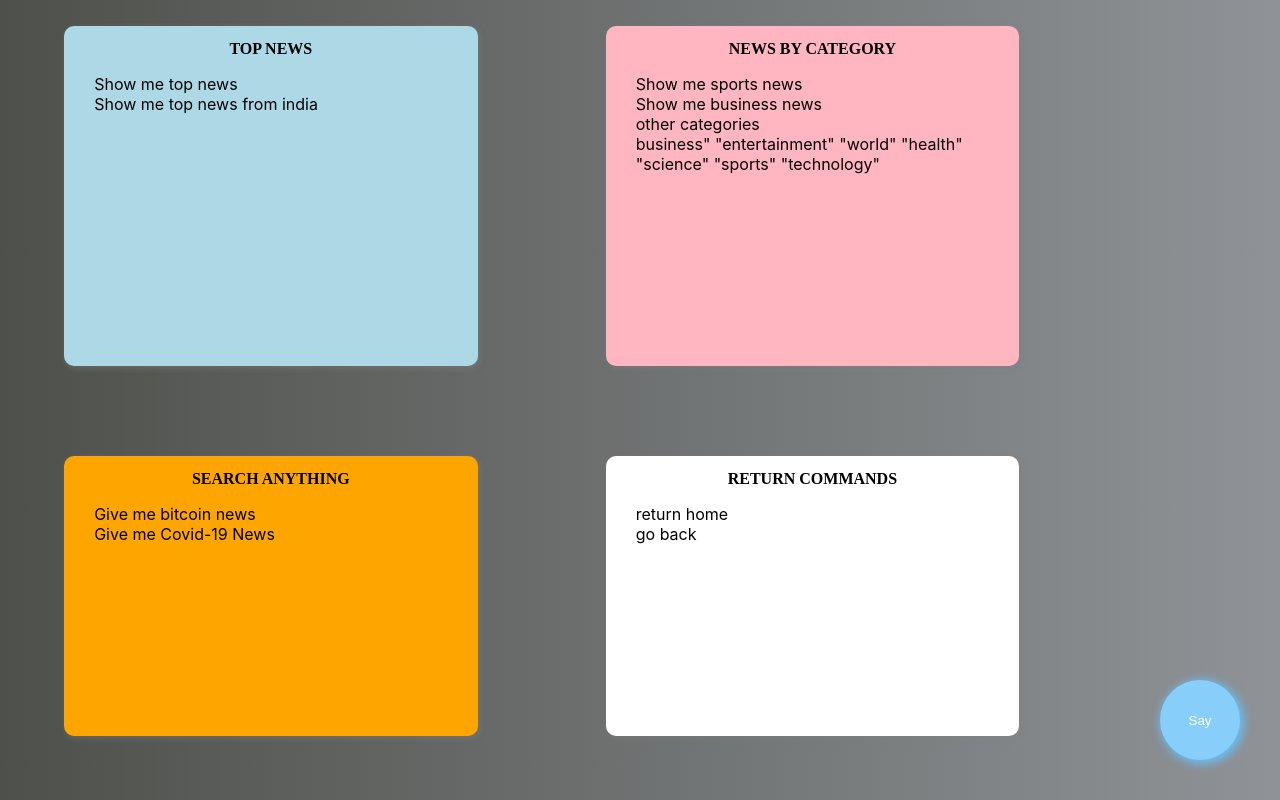
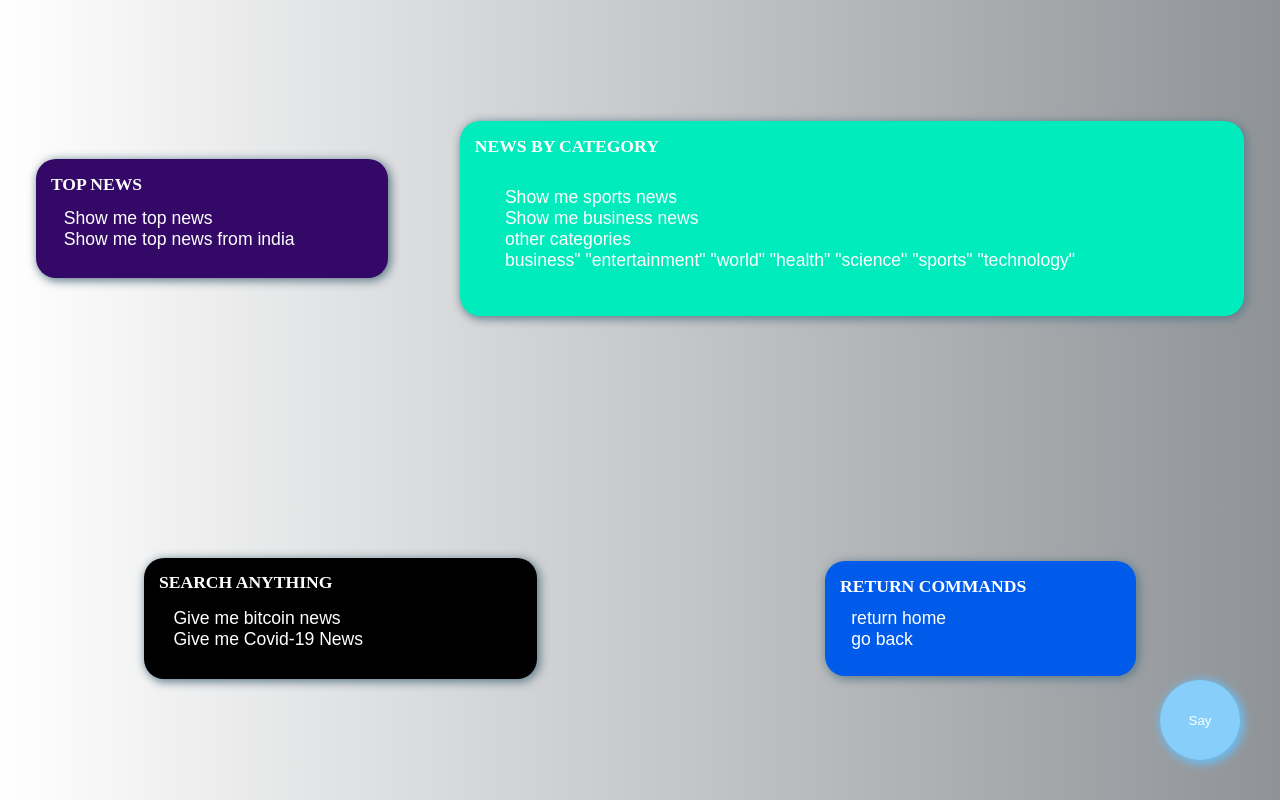
Before and after one commit to kushagra1212/voice-news, a React (Create React App) app: page / in a window 1280 px wide. Built offline with nearby package versions, Linux system fonts and the light colour scheme; no server answers.

Commit message:
changes made

```diff
--- a/src/App.js
+++ b/src/App.js
@@ -3,17 +3,17 @@ import Styles from "./App.module.css";
 import { useEffect, useState } from "react";
 import Newscards from "./components/Newscards";
 import Axios from "./axios.js";
-import Home from './components/Home'
+import Home from "./components/Home";
 const SpeechRecognistion =
   window.SpeechRecognition || window.webkitSpeechRecognition;
 
 const recognition = new SpeechRecognistion();
 
-recognition.lang = 'en-IN';
-let reco=true;
+recognition.lang = "en-IN";
+let reco = true;
 recognition.onstart = () => {
   console.log("listening your voice");
-  reco=false;
+  reco = false;
 };
 
 const APIKEY = process.env.REACT_APP_NEWSS_API_KEY;
@@ -24,7 +24,7 @@ const App = () => {
   const [country, setcountry] = useState("");
   const [topheadlines, settopheadlines] = useState("");
   const [category, setcategory] = useState("");
-  const [noneof, setnoneof] = useState({notunderstand:false,home:true});
+  const [noneof, setnoneof] = useState({ notunderstand: false, home: true });
 
   const [systemaudio] = useState([
     "can you speak that again ?",
@@ -33,232 +33,192 @@ const App = () => {
   ]);
   const [transcript, settranscript] = useState("");
   const [lang, setlang] = useState("");
-  const [listening,setlistening]=useState(false)
+  const [listening, setlistening] = useState(false);
 
-  const [count,setcount]=useState(-1);
-  const [none,setnone]=useState(false)
+  const [count, setcount] = useState(-1);
+  const [none, setnone] = useState(false);
 
-
-  useEffect(()=>{
+  useEffect(() => {
     let msg = new SpeechSynthesisUtterance("Here it is ");
-    if (newstopic.length>1) {
+    if (newstopic.length > 1) {
       Axios.get(`/search?q=${newstopic}&token=${APIKEY}`)
         .then((res) => {
           setarticles(res.data.articles);
           window.speechSynthesis.speak(msg);
-          msg=new SpeechSynthesisUtterance("would you like me to read that ?");
+          msg = new SpeechSynthesisUtterance(
+            "would you like me to read that ?"
+          );
           window.speechSynthesis.speak(msg);
-          msg.onstart=()=>{
-
-            setTimeout(()=>{
+          msg.onstart = () => {
+            setTimeout(() => {
               recognition.start();
-            },1000)
-
-
-           }
-
-
+            }, 1000);
+          };
 
           setlistening(true);
 
-
-
-
-    setnewstopic('')
-
+          setnewstopic("");
         })
         .catch((err) => console.log(err));
     }
-  },[newstopic])
+  }, [newstopic]);
 
-  useEffect(()=>{
-
-    if (topheadlines.length>1) {
+  useEffect(() => {
+    if (topheadlines.length > 1) {
       let msg = new SpeechSynthesisUtterance("Here it is ");
       Axios.get(
         `/${topheadlines}?${
-          category.length>1 ? `&topic=${category}` : "&topic=breaking-news"
-}&lang=${lang}${country.length>1?`&country=${country}`:"&country=us"}&token=${APIKEY}`
+          category.length > 1 ? `&topic=${category}` : "&topic=breaking-news"
+        }&lang=${lang}${
+          country.length > 1 ? `&country=${country}` : "&country=us"
+        }&token=${APIKEY}`
       )
         .then((res) => {
           setarticles(res.data.articles);
           window.speechSynthesis.speak(msg);
 
-         msg=new SpeechSynthesisUtterance("would you like me to read that ?");
+          msg = new SpeechSynthesisUtterance(
+            "would you like me to read that ?"
+          );
           window.speechSynthesis.speak(msg);
-         msg.onstart=()=>{
-
-      setTimeout(()=>{
+          msg.onstart = () => {
+            setTimeout(() => {
               recognition.start();
-      },1000)
-
-
-     }
-
-
+            }, 1000);
+          };
 
           setlistening(true);
 
-
-  settopheadlines("")
+          settopheadlines("");
         })
         .catch((err) => console.log(err));
     }
-  },[topheadlines,category,lang,country])
+  }, [topheadlines, category, lang, country]);
 
   useEffect(() => {
-
     if (noneof.notunderstand) {
       console.log("did not understand");
       let msg = new SpeechSynthesisUtterance(
         systemaudio[Math.floor(Math.random() * 3)]
       );
       window.speechSynthesis.speak(msg);
-
-
     }
-  }, [ noneof
-  ]);
-useEffect(()=>{
- if(none)
- {
-  for(let i=0;i<articles.length ;i++)
-  {
-
-   if(none)
-   {
-    let ms=new SpeechSynthesisUtterance(articles[i].title);
-    ms.onstart=()=>
-    {console.log("started")
+  }, [noneof,systemaudio]);
+  useEffect(() => {
+    if (none) {
+      for (let i = 0; i < articles.length; i++) {
+        if (none) {
+          let ms = new SpeechSynthesisUtterance(articles[i].title);
+          ms.onstart = () => {
+            console.log("started");
             setcount(i);
-
-  }
+          };
           window.speechSynthesis.speak(ms);
-
-
-   }
-
         }
       }
-},[none])
+    }
+  }, [none,articles]);
   const shownews = (e) => {
     const current = e.resultIndex;
     settranscript(e.results[current][0].transcript);
 
-    let temp=e.results[current][0].transcript;
+    let temp = e.results[current][0].transcript;
     let ar = e.results[current][0].transcript.split(" ");
     console.log(ar);
     if (temp.indexOf("top") !== -1) {
-       console.log("from top")
+      console.log("from top");
       const country = ar[ar.length - 1]; //show me top news from india
-      if(country === "India") setcountry("in");
-      if(country === "Tamil")  setcountry("ta");
-
+      if (country === "India") setcountry("in");
+      if (country === "Tamil") setcountry("ta");
 
       setcategory("");
 
-      setnoneof({notunderstand:false,home:false});
+      setnoneof({ notunderstand: false, home: false });
       setnewstopic("");
       settopheadlines("top-headlines");
-    }
-    else if(temp.indexOf("India")!==-1){
-      console.log("from india")
+    } else if (temp.indexOf("India") !== -1) {
+      console.log("from india");
 
       //show me  news from india
 
-    const c=["business","entertainment","world","health","science","sports","technology"]
+      const c = [
+        "business",
+        "entertainment",
+        "world",
+        "health",
+        "science",
+        "sports",
+        "technology",
+      ];
 
-   for(let ci in c)
-   {
-     if(temp.search(ci))
-     {
-       setcategory(ci)
+      for (let ci in c) {
+        if (temp.search(ci)) {
+          setcategory(ci);
           break;
         }
-
       }
 
       //show me sports news from india
-     if(temp.search('Hindi'))   setlang('hi')
-     if(temp.search('Tamil'))   setlang('ta')  //show me sports news from india in Hindi
+      if (temp.search("Hindi")) setlang("hi");
+      if (temp.search("Tamil")) setlang("ta"); //show me sports news from india in Hindi
       setcountry("in");
 
-
-      setnoneof({notunderstand:false,home:false});
+      setnoneof({ notunderstand: false, home: false });
 
       setnewstopic("");
       settopheadlines("top-headlines");
+    } else if (
+      temp.indexOf("news") !== -1 &&
+      temp.indexOf("India") === -1 &&
+      temp.indexOf("Hindi") === -1
+    ) {
+      let cate = "";
 
-    }
-   else if (temp.indexOf("news") !== -1 && temp.indexOf("India")===-1 && temp.indexOf("Hindi")===-1) {
-      let cate="";
-
-console.log("from news")
+      console.log("from news");
       if (
-        temp.indexOf("business")!==-1||
-        temp.indexOf("entertainment")!==-1||
-        temp.indexOf("world")!==-1||
-        temp.indexOf("health")!==-1||
-         temp.indexOf("science")!==-1||
-        temp.indexOf("sports")!==-1||
-        temp.indexOf("technology")!==-1
+        temp.indexOf("business") !== -1 ||
+        temp.indexOf("entertainment") !== -1 ||
+        temp.indexOf("world") !== -1 ||
+        temp.indexOf("health") !== -1 ||
+        temp.indexOf("science") !== -1 ||
+        temp.indexOf("sports") !== -1 ||
+        temp.indexOf("technology") !== -1
       ) {
-
-        cate=ar[ar.length - 2];
+        cate = ar[ar.length - 2];
         console.log(cate);
 
-        setcategory(cate);       //show me sports news
-
+        setcategory(cate); //show me sports news
 
         setcountry("");
-        setnoneof({notunderstand:false,home:false});
+        setnoneof({ notunderstand: false, home: false });
 
         setnewstopic("");
         settopheadlines("top-headlines");
-      } else  {
-        cate=ar[ar.length - 2];
+      } else {
+        cate = ar[ar.length - 2];
         console.log(cate);
 
         // give me bitcoin news
         setcategory("");
 
         setcountry("");
-        setnoneof({notunderstand:false,home:false});
+        setnoneof({ notunderstand: false, home: false });
         settopheadlines("");
         setnewstopic(cate);
       }
-    }
-    else if(temp.indexOf("return home")!==-1||transcript.indexOf("go back")!==-1)
-    {
-
-
+    } else if (
+      temp.indexOf("return home") !== -1 ||
+      transcript.indexOf("go back") !== -1
+    ) {
       setcategory("");
 
       settopheadlines("");
       setnewstopic("");
-      setnoneof({notunderstand:false,home:true});
-    }
-
-   /*}    if(id===2)
-       {
-        ms=new SpeechSynthesisUtterance("should I continue");
-        window.speechSynthesis.speak(ms);
-        recognition.start();
-        listening(true);
-        recognition.onresult=(e)=>{
-          let arr = e.results[e.resultIndex][0].transcript.split(" ");
-          if(!arr[arr.length-1]==="yes")
-          {
-            return;
-
-          }
-        }
-       } */
+      setnoneof({ notunderstand: false, home: true });
+    } else {
 
 
-
-    else {
-      setnoneof({notunderstand:true,home:false});
+      setnoneof({ notunderstand: true, home: false });
       setnewstopic("");
       setcategory("");
 
@@ -267,66 +227,77 @@ console.log("from news")
   };
 
   useEffect(() => {
-
     recognition.onresult = (e) => {
       const current = e.resultIndex;
-
 
       console.log(e.results[current][0].transcript);
       console.log(transcript);
 
-      if(e.results[current][0].transcript.indexOf("yes")!==-1)
-      {
-
-        console.log("can")
-        setnoneof({notunderstand:false,home:false});
+      if (e.results[current][0].transcript.indexOf("yes") !== -1) {
+        console.log("can");
+        setnoneof({ notunderstand: false, home: false });
         setnewstopic("");
         setcategory("");
 
         settopheadlines("");
         settranscript(e.results[current][0].transcript);
         setnone(true);
+      } else if (e.results[current][0].transcript !== transcript) {
+        shownews(e);
       }
-       else if (e.results[current][0].transcript !== transcript) {
-          shownews(e);
-
-        }
-
     };
   });
-  useState(()=>{
-    recognition.onend=()=>{
+  useState(() => {
+    recognition.onend = () => {
       setlistening(false);
-      reco=true;
-    }
-  })
+      reco = true;
+    };
+  });
 
   const miconbutton = () => {
     var msg = new SpeechSynthesisUtterance("listening");
     window.speechSynthesis.speak(msg);
 
-    setlistening(true) ;
-if(reco)
-{
+    setlistening(true);
+    if (reco) {
       recognition.start();
     }
     setcount(-1);
-
-
   };
-const stopbuttonclicked=async()=>{
+  const stopbuttonclicked = async () => {
     setnone(false);
-
-}
+  };
   return (
     <div className={Styles.App}>
-
-      <button disabled={listening} className={!listening?Styles.speak:Styles.speakclick} onClick={miconbutton}>Say</button>
-  {noneof.home?null:<div className={Styles.textdiv}   > <h3>{transcript}</h3> </div>}
-      {noneof.home? (
-       <Home/>
-      ) :  <Newscards className={Styles.newscards} count={count}   articles={articles} />}
-      <button className={Styles.stop} onClick={stopbuttonclicked} style={{display:none?'block':'none'}}>Stop</button>
+      <button
+        disabled={listening}
+        className={!listening ? Styles.speak : Styles.speakclick}
+        onClick={miconbutton}
+      >
+        Say
+      </button>
+      {noneof.home ? null : (
+        <div className={Styles.textdiv}>
+          {" "}
+          <h3>{transcript}</h3>{" "}
+        </div>
+      )}
+      {noneof.home ? (
+        <Home />
+      ) : (
+        <Newscards
+          className={Styles.newscards}
+          count={count}
+          articles={articles}
+        />
+      )}
+      <button
+        className={Styles.stop}
+        onClick={stopbuttonclicked}
+        style={{ display: none ? "block" : "none" }}
+      >
+        Stop
+      </button>
     </div>
   );
 };
--- a/src/components/Home.js
+++ b/src/components/Home.js
@@ -1,59 +1,50 @@
-import react from 'react';
-import Styles from './Home.module.css'
-const Home=()=>{
-    return(<div className={Styles.main}>
-
+import Styles from "./Home.module.css";
+const Home = () => {
+  return (
+    <div className={Styles.main}>
       <div className={Styles.cont}>
-        <div className={Styles.container}  style={ {backgroundColor:'lightblue'}}>
-            <div className={Styles.header}>
-TOP NEWS
-            </div>
+        <div
+          className={Styles.container}
+          style={{ backgroundColor: "#330867" }}
+        >
+          <div className={Styles.header}>TOP NEWS</div>
           <div className={Styles.label}>
             Show me top news<br></br>
             Show me top news from india
           </div>
-
         </div>
-        <div className={Styles.container}  style={ {backgroundColor:'lightpink'}}>
-            <div className={Styles.header}>
-NEWS BY CATEGORY
-            </div>
+        <div
+          className={Styles.container}
+          style={{ backgroundColor: "#00ecbc" }}
+        >
+          <div className={Styles.header}>NEWS BY CATEGORY</div>
           <div className={Styles.label}>
             Show me sports news<br></br>
             Show me business news
             <br></br>
             other categories<br></br>
-business" "entertainment" "world" "health" "science" "sports" "technology"
-
+            business" "entertainment" "world" "health" "science" "sports"
+            "technology"
+          </div>
         </div>
 
-        </div>
-
-        <div className={Styles.container} style={ {backgroundColor:'orange'}}>
-            <div className={Styles.header}>
-            SEARCH ANYTHING
-            </div>
+        <div className={Styles.container} style={{ backgroundColor: "#000000" }}>
+          <div className={Styles.header}>SEARCH ANYTHING</div>
           <div className={Styles.label}>
             Give me bitcoin news<br></br>
             Give me Covid-19 News
           </div>
-
         </div>
-        <div className={Styles.container} style={ {backgroundColor:'white'}}>
-            <div className={Styles.header}>
-RETURN COMMANDS
-            </div>
+        <div className={Styles.container} style={{ backgroundColor: "#005bea" }}>
+          <div className={Styles.header}>RETURN COMMANDS</div>
           <div className={Styles.label}>
             return home <br></br>
             go back
           </div>
-
         </div>
-
       </div>
-
-
-    </div>)
-}
+    </div>
+  );
+};
 
 export default Home;
--- a/src/components/Home.module.css
+++ b/src/components/Home.module.css
@@ -1,41 +1,50 @@
 .main{
     width: 100%;
-  height: 100%;
-  background: linear-gradient(to right, #4e504b, #8f9397);
+    height: 100vh;
+    background: linear-gradient(to right, #4e504b, #8f9397);
 }
 .cont{
-    width:100%;
+    width: 100%;
     height: 100%;
     transform: translate(-50%,-50%);
-    background: linear-gradient(to right, #4e504b, #8f9397);
+    background: linear-gradient(to right, #ffffff, #8f9397);
     display: flex;
-  flex-wrap: wrap;
-  position:absolute;
- top:50%;
- left:50%;
+    flex-wrap: nowrap;
+    flex-wrap: wrap;
+    position: absolute;
+    top: 50%;
+    left: 50%;
+    align-items: stretch;
+    align-items: center;
+    font-size: 1.1em;
+    font-family: sans-serif;
+    font-weight: 300;
+    justify-content: space-around;
+}
+.container{
+    position: relative;
+    display: flex;
+    /* margin-top: 2%; */
+    border: 2px solid rgba(0, 0, 0, 0);
+    border-radius: 20px;
+    padding: 1%;
+    box-shadow: 2px 2px 10px 1px #607d8b;
+    flex-wrap: wrap;
+    align-items: center;
+    align-content: center;
+    color: white;
+    animation:transform  box-shadow cubic-bezier(0.075, 0.82, 0.165, 1) 0.9s;
 
 }
-.container{
-position: relative;
-
-
-display: flex;
-flex-direction: column;
-
-margin:5%;
-padding: 1%;
-width:30%;
-margin-top: 2%;
-border: 2px solid rgba(0, 0, 0, 0);
-border-radius: 10px;
-box-shadow: 2px 2px 5px 1px rgba(128, 128, 128, 0.39);
-
+.container:hover{
+    transform:scale(1.01);
+    box-shadow: 2px 2px 20px 1px #607d8b;
 
 }
 @media only screen and (max-width:700px)
 {
     .container{
-        width: 50%;
+
     }
 }
 .header{
--- a/src/components/Newscard.js
+++ b/src/components/Newscard.js
@@ -1,44 +1,42 @@
-
-import { useState,useRef,useEffect} from 'react';
-import Styles from './Newscard.module.css'
-const Newsimg='../news.png'
-const Newscard=({article,count,i})=>{
-
-    const {description,url,publishedAt,source,title,image} = article;
-    const myref=useRef(null)
-    useEffect(()=>{
-        if(myref.current && count===i)
-        {
-            myref.current.scrollIntoView({behavior:"smooth"});
+import { useRef, useEffect } from "react";
+import Styles from "./Newscard.module.css";
+const Newsimg = "../news.png";
+const Newscard = ({ article, count, i }) => {
+  const { description, url, publishedAt, source, title, image } = article;
+  const myref = useRef(null);
+  useEffect(() => {
+    if (myref.current && count === i) {
+      myref.current.scrollIntoView({ behavior: "smooth" });
     }
-        })
-    return(
-
+  });
+  return (
     <>
-
-        <div className={Styles.mydiv} ref={myref}  style={count===i?{borderBottomWidth:"5px",borderBottomColor:'blue'}:{}}  >
-
+      <div
+        className={Styles.mydiv}
+        ref={myref}
+        style={
+          count === i
+            ? { borderBottomWidth: "5px", borderBottomColor: "blue" }
+            : {}
+        }
+      >
         <div className={Styles.imgdiv}>
-            <img src={image} width="100%" height="100%" alt={Newsimg}  />
+          <img src={image} width="100%" height="100%" alt={Newsimg} />
         </div>
-            <div className={Styles.carddiv}  >
-                <strong >
-                {title}</strong>
+        <div className={Styles.carddiv}>
+          <strong>{title}</strong>
         </div>
-               <div className={Styles.sourcedate}> {(new Date(publishedAt)).toDateString()}
-
-            <></>  source :{source.name}
+        <div className={Styles.sourcedate}>
+          {" "}
+          {new Date(publishedAt).toDateString()}
+          <></> source :{source.name}
         </div>
-                <div className={Styles.description}>
-                {description}
-            </div>
-            <button className={Styles.read}><a href={url}>Read more</a></button>
-
-
-
+        <div className={Styles.description}>{description}</div>
+        <button className={Styles.read}>
+          <a href={url}>Read more</a>
+        </button>
       </div>
     </>
-
   );
-}
+};
 export default Newscard;
```
Also changed, not shown: 1 other file (tests, documents, lock files or other folders). Lines whose indentation alone changed are shown as unchanged.
